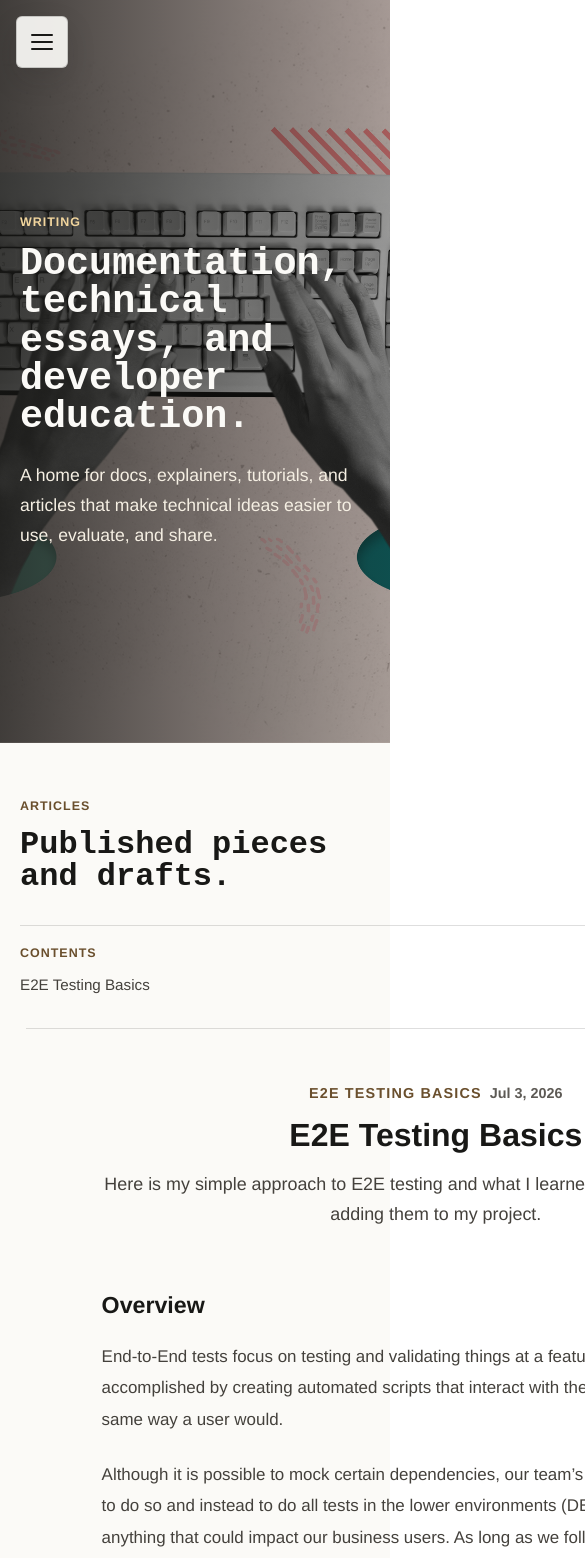
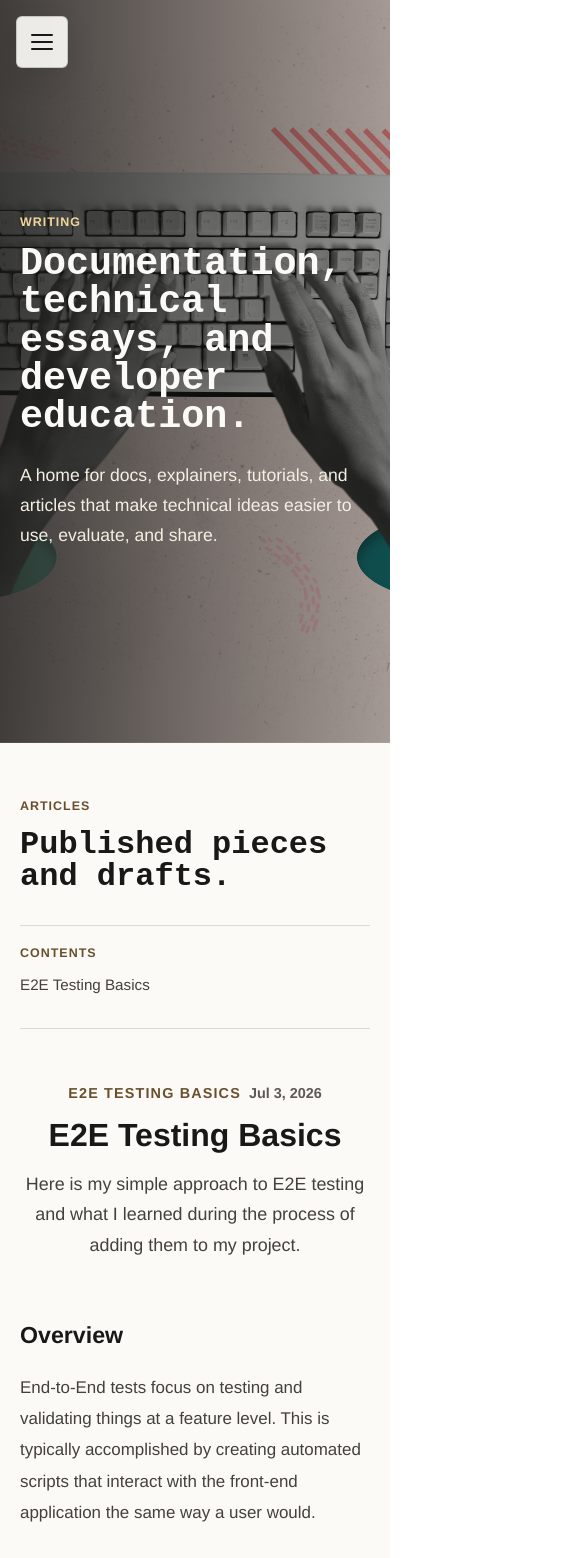
Before and after one commit to alm266/andrew-developer-portfolio, an Angular app: page /writing in a window 390 px wide. Shown: the top 1558 px of the page, 585 px wide, since content can reach past the window. Built offline with nearby package versions, Linux system fonts and the light colour scheme.

Commit message:
mobile view for articles was fixed

```diff
--- a/src/app/features/case-studies/case-studies.component.scss
+++ b/src/app/features/case-studies/case-studies.component.scss
@@ -88,10 +88,12 @@ h2 {
   grid-template-columns: minmax(160px, 220px) minmax(0, 1fr);
   gap: clamp(32px, 6vw, 72px);
   align-items: start;
+  min-width: 0;
 }
 
 .case-studies__list {
   display: grid;
+  min-width: 0;
   gap: 24px;
 }
 
--- a/src/app/features/writing/writing.component.scss
+++ b/src/app/features/writing/writing.component.scss
@@ -88,10 +88,12 @@ h2 {
   grid-template-columns: minmax(160px, 220px) minmax(0, 1fr);
   gap: clamp(32px, 6vw, 72px);
   align-items: start;
+  min-width: 0;
 }
 
 .articles__list {
   display: grid;
+  min-width: 0;
   gap: 24px;
 }
 
--- a/src/styles.scss
+++ b/src/styles.scss
@@ -152,3 +152,47 @@ pre.line-numbers > code {
   content: counter(linenumber);
   text-align: right;
 }
+
+app-article-card,
+.article-card,
+.article-card__content,
+.article-card__content p,
+.article-card__list,
+.article-card__content h4,
+.article-card__code,
+.article-card__media,
+.article-card__media img,
+.article-card__media video,
+.article-card__media figcaption {
+  min-width: 0;
+  max-width: 100%;
+  box-sizing: border-box;
+}
+
+.article-card__media img,
+.article-card__media video {
+  inline-size: 100%;
+}
+
+@media (max-width: 720px) {
+  app-article-card,
+  .article-card__code,
+  .article-card__content p,
+  .article-card__content h4,
+  .article-card__list,
+  .article-card__media img,
+  .article-card__media video,
+  .article-card__media figcaption {
+    width: 100%;
+  }
+
+  .article-card__list {
+    padding-left: 22px;
+  }
+
+  .article-card__code pre {
+    padding-right: 12px;
+    padding-left: 4.3em;
+    font-size: 0.82rem;
+  }
+}
```
